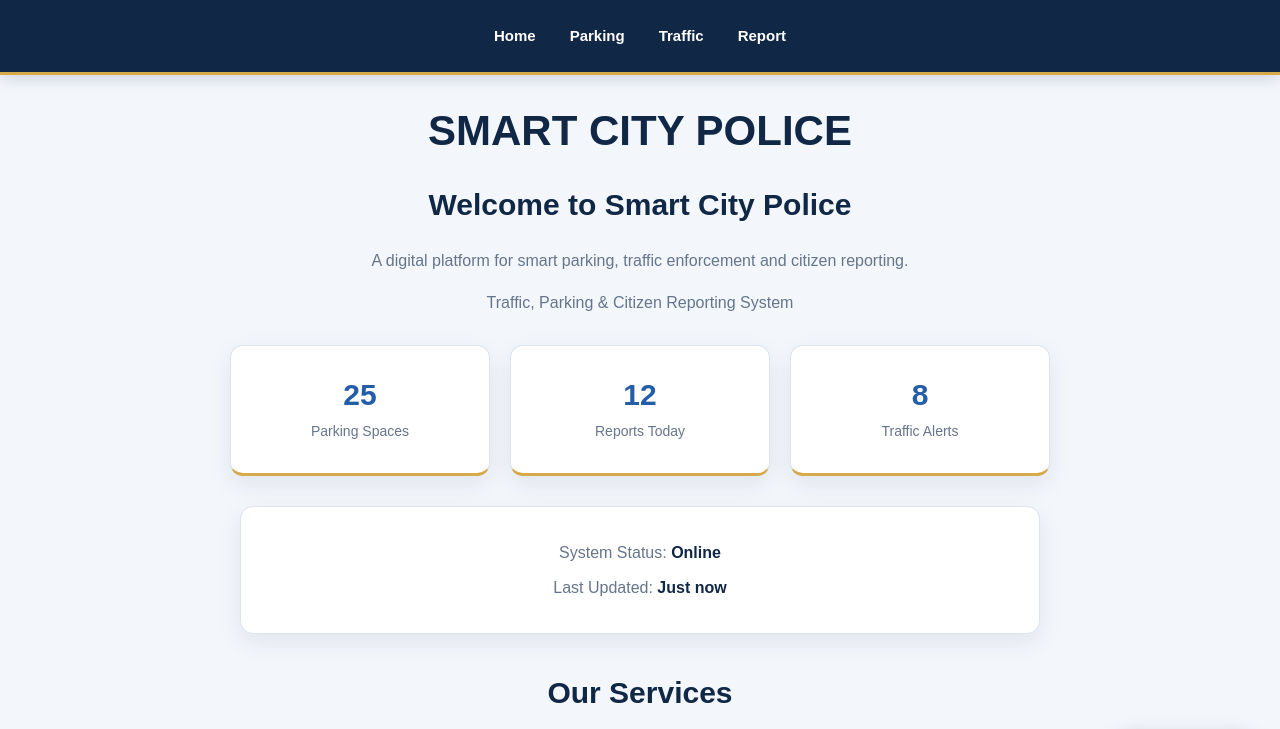
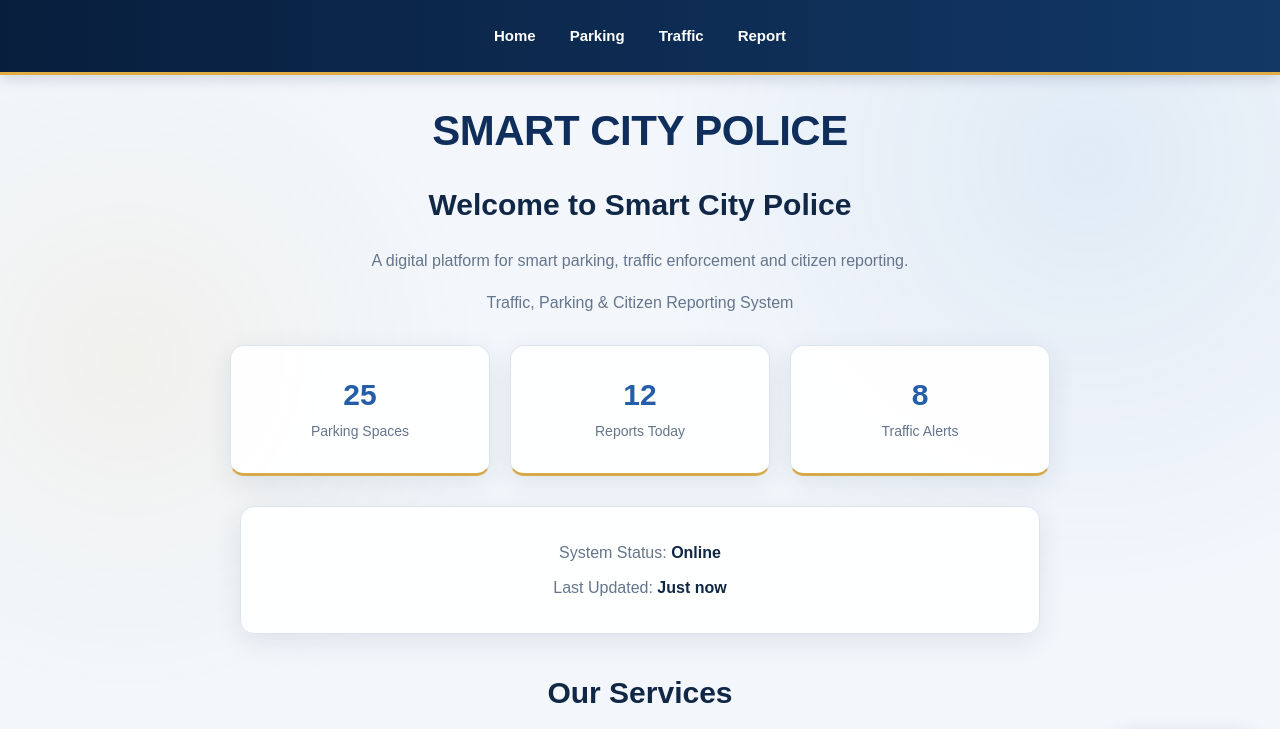
Before and after one commit to divyeshravinkumar/smartcitypolice, a plain HTML site: page index.html in a window 1280 px wide. Shown: the top 729 px of the page. Drawn offline with nearby package versions, Linux system fonts and the light colour scheme.

Commit message:
enhance pondy smart cops 360 visual design

```diff
--- a/style.css
+++ b/style.css
@@ -505,3 +505,52 @@ select:focus-visible {
         transition-duration: 0.01ms !important;
     }
 }
+/* Pondy Smart Cops 360 — visual enhancements */
+
+body {
+    background-color: #f3f7fc;
+    background-image:
+        radial-gradient(
+            circle at 85% 20%,
+            rgba(58, 125, 190, 0.10),
+            transparent 35%
+        ),
+        radial-gradient(
+            circle at 10% 45%,
+            rgba(214, 169, 75, 0.08),
+            transparent 30%
+        );
+    background-attachment: fixed;
+}
+
+nav {
+    background: linear-gradient(90deg, #081e3d, #123866);
+    border-bottom: 3px solid #e0ad45;
+}
+
+h1 {
+    color: #102e5b;
+    font-weight: 800;
+    letter-spacing: -0.5px;
+}
+
+.card,
+#parking,
+#traffic,
+#report,
+.stat-box,
+.system-status {
+    background-color: rgba(255, 255, 255, 0.96);
+    border-radius: 14px;
+    box-shadow: 0 8px 28px rgba(16, 39, 70, 0.09);
+}
+
+button {
+    background: linear-gradient(135deg, #174f9f, #0d3470);
+    border-radius: 24px;
+}
+
+button:hover {
+    background: #d39d32;
+    color: #102746;
+}
```
